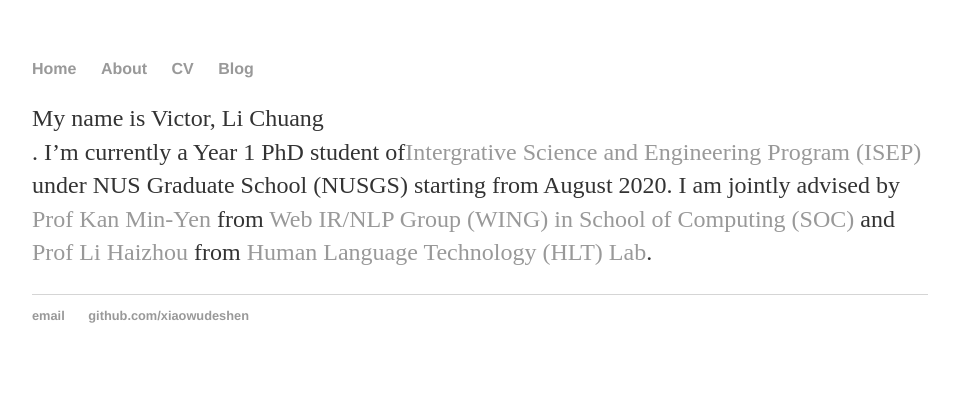
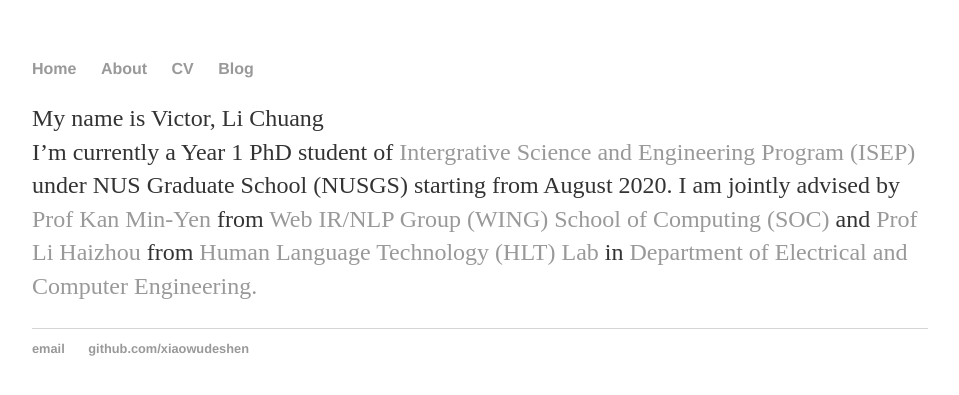
Before and after one commit to xiaowudeshen/xaiowudeshen.github.io, a Jekyll site: the page index.html, which Jekyll copies as it is, in a window 1280 px wide. Shown: the top 395 px of the page, without its empty margins (160-1119 px from the left). Built offline with Jekyll 4.4.1, drawn with Linux system fonts in a browser that asks for light colours.

Commit message:
Update index.html

```diff
--- a/index.html
+++ b/index.html
@@ -18,20 +18,6 @@
     <link rel="stylesheet" href="/css/main.css">
 
 
-    <!-- Facebook Open Graph -->
-    <meta name="og:description" content="Yisong Miao 苗屹松 personal website">
-    <meta name="og:title" content="Yisong Miao 苗屹松">
-    <meta name="og:url" content="https://yisong.me/">
-    <meta name="og:type" content="article">
-
-
-    <!-- Twitter -->
-    <meta name="twitter:card" content="summary">
-    <meta name="twitter:title" content="Yisong Miao 苗屹松">
-    <meta name="twitter:description" content="Yisong Miao 苗屹松 personal website">
-    <meta name="twitter:url" content="https://yisong.me/">
-
-        <meta name="twitter:image" content="">
 
 </head>
   <body>
@@ -45,10 +31,10 @@
 			</nav>
 			<div class="container">
 
-			<p> My name is Victor, Li Chuang <br />. I’m currently a Year 1 PhD student of<a href="https://ngs.nus.edu.sg/">Intergrative Science and Engineering Program (ISEP)</a>  <br />
+			<p> My name is Victor, Li Chuang <br /> I’m currently a Year 1 PhD student of<a href="https://ngs.nus.edu.sg/"> Intergrative Science and Engineering Program (ISEP)</a>  <br />
         under NUS Graduate School (NUSGS) starting from August 2020. I am jointly advised by <a href="https://www.comp.nus.edu.sg/~kanmy">Prof Kan Min-Yen </a> from <a href="https://wing.comp.nus.edu.sg/">Web IR/NLP Group (WING)</a>
-        <a href="https://www.comp.nus.edu.sg/">in School of Computing (SOC)</a> and <a href ="https://www.eng.nus.edu.sg/ece/staff/li-haizhou/"> Prof Li Haizhou</a> from
-        <a href="http://ece.nus.edu.sg/hlt/">Human Language Technology (HLT) Lab</a>.<br />
+        <a href="https://www.comp.nus.edu.sg/">School of Computing (SOC)</a> and <a href ="https://www.eng.nus.edu.sg/ece/staff/li-haizhou/"> Prof Li Haizhou</a> from
+        <a href="http://ece.nus.edu.sg/hlt/">Human Language Technology (HLT) Lab</a> in <a href ="https://www.eng.nus.edu.sg/ece/">Department of Electrical and Computer Engineering.</a><br />
 
 			</div><!-- /.container -->
 			<footer>
```
